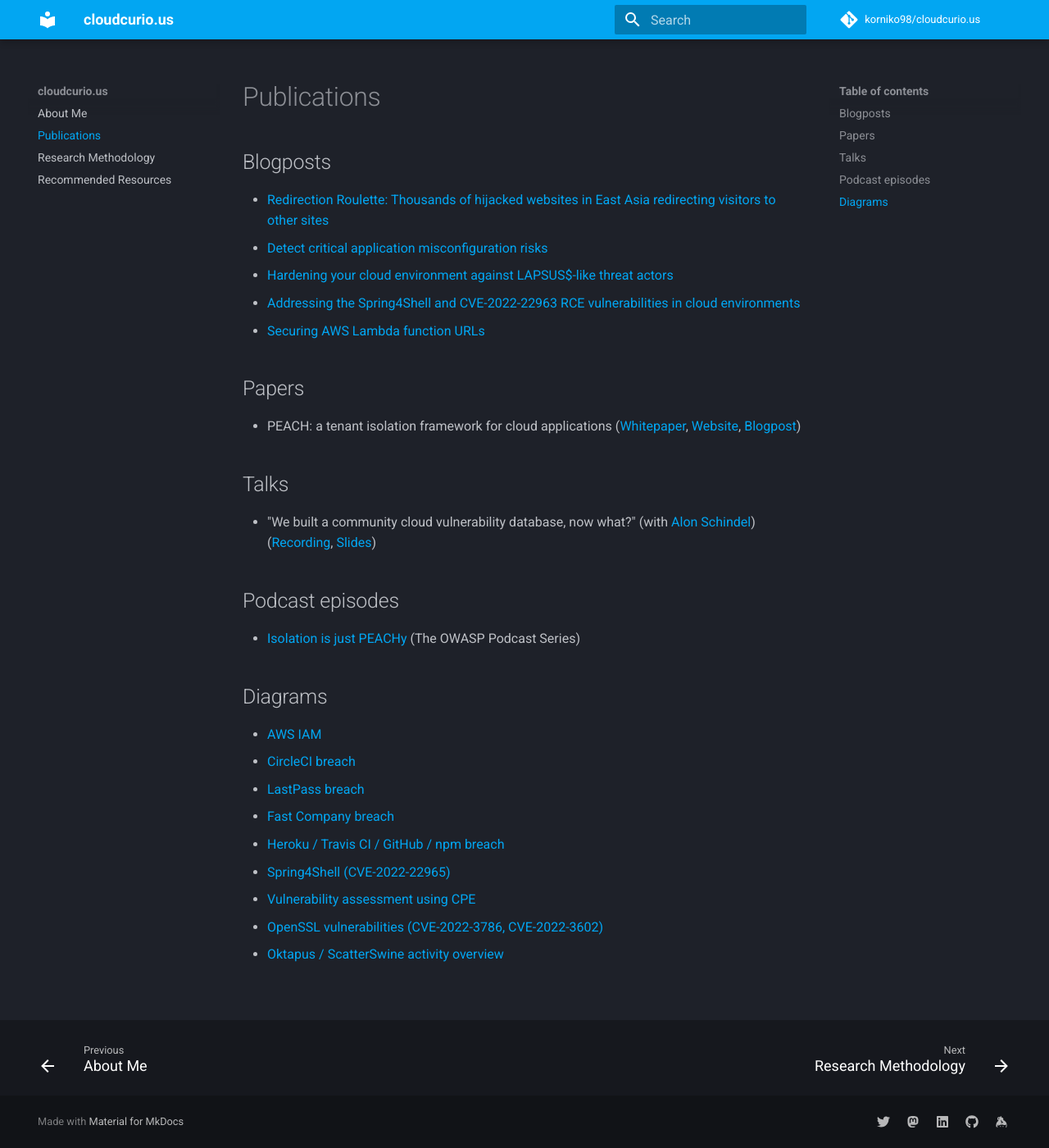
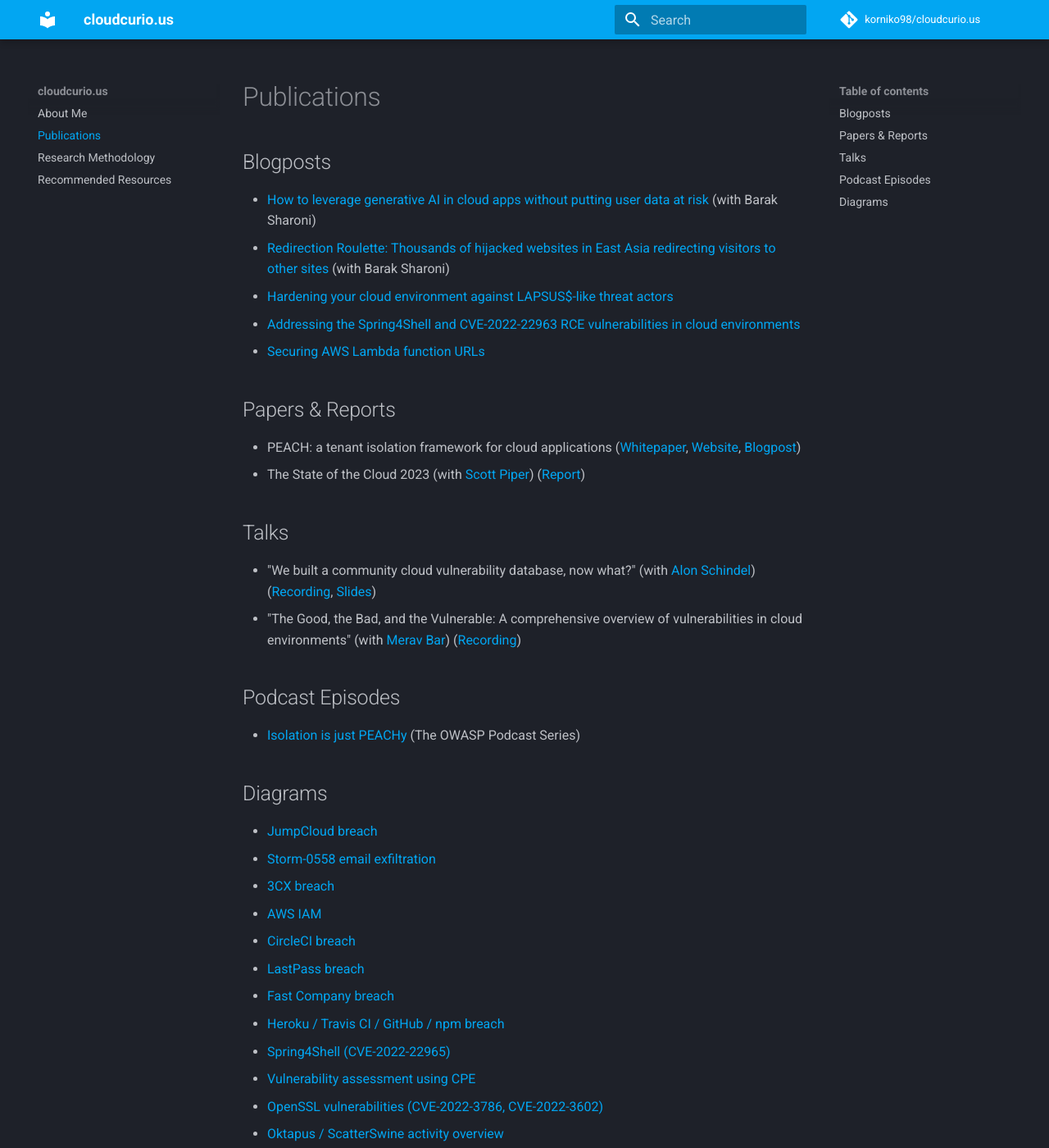
Before and after one commit to korniko98/cloudcurio.us, an MkDocs documentation site: the page built from docs/publications.md, in a window 1280 px wide and 1400 px high. Shown: the whole window at 82% size. Built offline with MkDocs 1.6.1 and Material for MkDocs 9.7.7, drawn with Linux system fonts in a browser that asks for light colours; comment, search, counter and statistics services are not loaded.

Commit message:
Update publications.md

```diff
--- a/docs/publications.md
+++ b/docs/publications.md
@@ -1,22 +1,27 @@
 # Publications
 
 ## Blogposts
-* [Redirection Roulette: Thousands of hijacked websites in East Asia redirecting visitors to other sites](https://www.wiz.io/blog/redirection-roulette)
-* [Detect critical application misconfiguration risks](https://www.wiz.io/blog/detect-critical-application-misconfiguration-risks)
+* [How to leverage generative AI in cloud apps without putting user data at risk](https://www.wiz.io/blog/genai-tenant-isolation) (with Barak Sharoni)
+* [Redirection Roulette: Thousands of hijacked websites in East Asia redirecting visitors to other sites](https://www.wiz.io/blog/redirection-roulette) (with Barak Sharoni)
 * [Hardening your cloud environment against LAPSUS$-like threat actors](https://www.wiz.io/blog/hardening-your-cloud-environment-against-lapsus-like-threat-actor)
 * [Addressing the Spring4Shell and CVE-2022-22963 RCE vulnerabilities in cloud environments](https://www.wiz.io/blog/addressing-recent-spring4shell-and-cve-2022-22963-rce-vulnerabilities-with-wiz)
 * [Securing AWS Lambda function URLs](https://www.wiz.io/blog/securing-aws-lambda-function-urls)
 
-## Papers
+## Papers & Reports
 * PEACH: a tenant isolation framework for cloud applications ([Whitepaper](https://www.datocms-assets.com/75231/1671033753-peach_whitepaper_ver1-1.pdf), [Website](https://peach.wiz.io/), [Blogpost](https://www.wiz.io/blog/introducing-peach-a-tenant-isolation-framework-for-cloud-applications))
+* The State of the Cloud 2023 (with [Scott Piper](https://twitter.com/0xdabbad00)) ([Report](https://www.wiz.io/blog/the-top-cloud-security-threats-to-be-aware-of-in-2023))
 
 ## Talks
 * "We built a community cloud vulnerability database, now what?" (with [Alon Schindel](https://twitter.com/41thexplorer)) ([Recording](https://youtu.be/KwDo6KG76_c), [Slides](https://pretalx.com/media/fwd-cloudsec-2022/submissions/YJBJPK/resources/cloudvulndb_fwd_jLR2QM9.pdf))
+* "The Good, the Bad, and the Vulnerable: A comprehensive overview of vulnerabilities in cloud environments" (with [Merav Bar](https://twitter.com/merav_br)) ([Recording](https://youtu.be/KwDo6KG76_c))
 
-## Podcast episodes
+## Podcast Episodes
 * [Isolation is just PEACHy](https://soundcloud.com/owasp-podcast/2023-02-isolation-is-just-peachy) (The OWASP Podcast Series)
 
 ## Diagrams
+* [JumpCloud breach](https://twitter.com/AmitaiCo/status/1681923359771181056/photo/1)
+* [Storm-0558 email exfiltration](https://twitter.com/AmitaiCo/status/1680955485468385281/photo/1)
+* [3CX breach](https://twitter.com/AmitaiCo/status/1650118046915108865/photo/1)
 * [AWS IAM](https://twitter.com/AmitaiCo/status/1504907093286998026/photo/1)
 * [CircleCI breach](https://twitter.com/AmitaiCo/status/1620134268885434370/photo/1)
 * [LastPass breach](https://twitter.com/AmitaiCo/status/1635317270296793091/photo/1)
```
